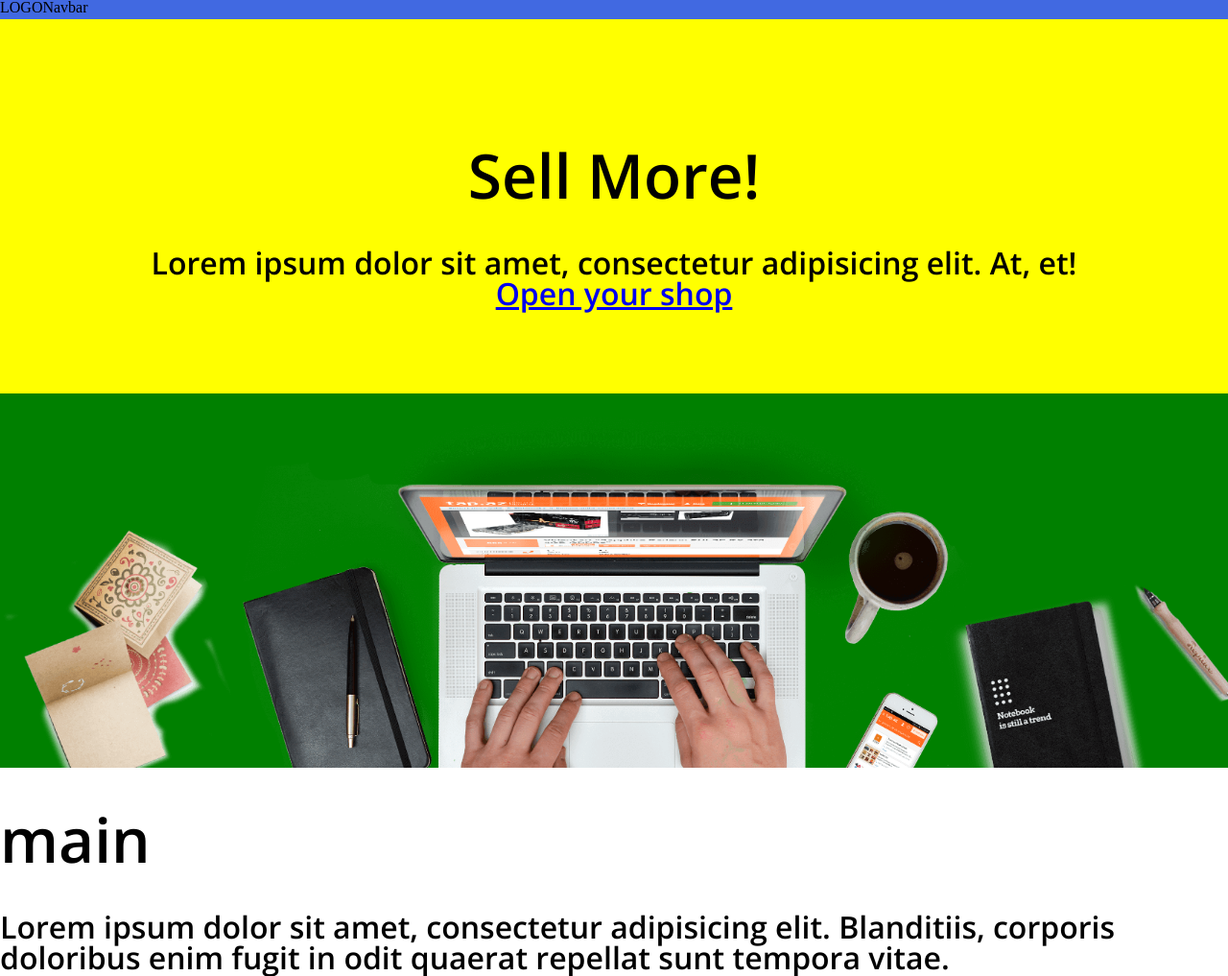
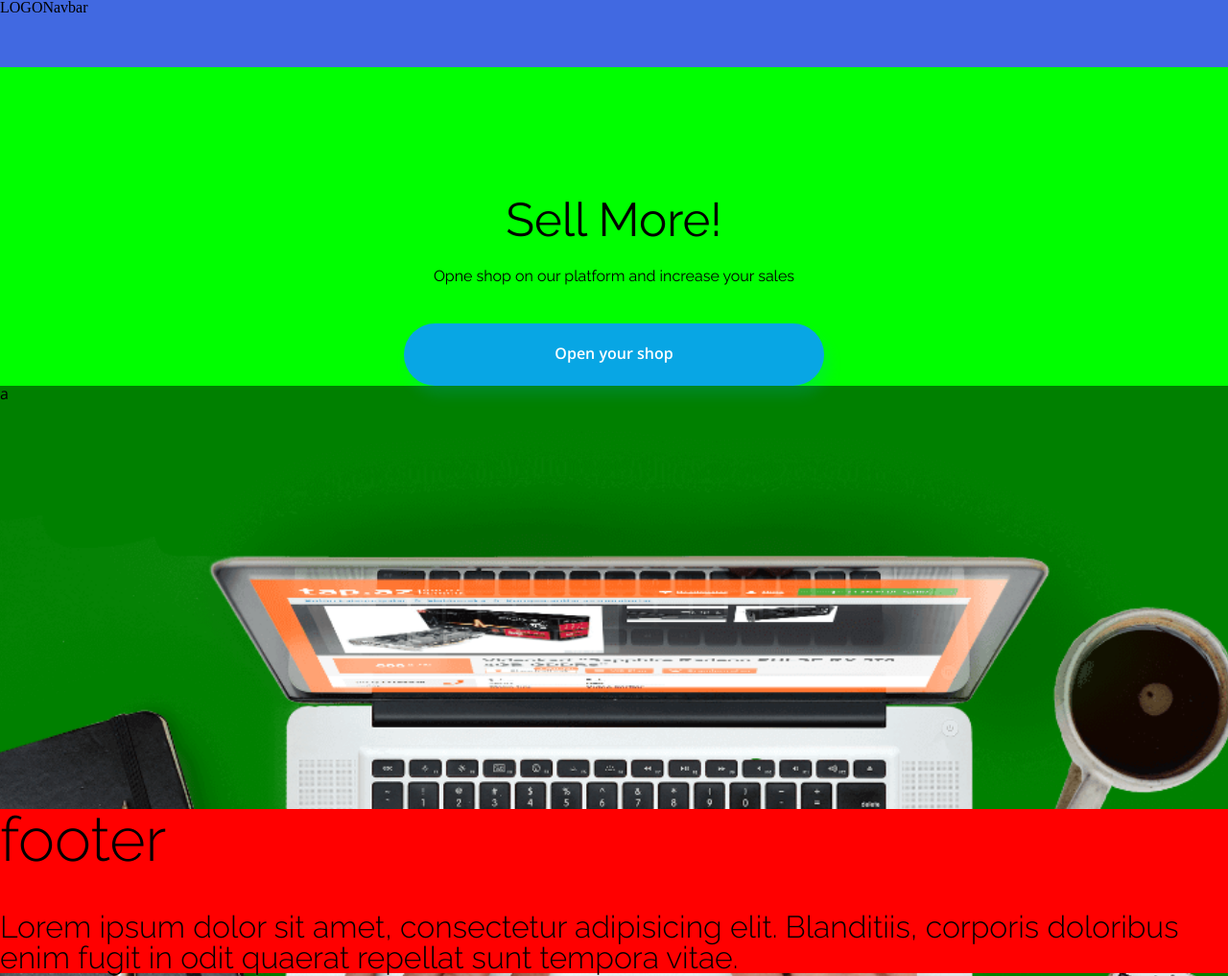
Before and after one commit to bobkoby5i/fe-css-best-shop, a plain HTML site: page index.html in a window 1280 px wide. Shown: the top 1017 px of the page at 96% size. Drawn offline with nearby package versions, Linux system fonts and the light colour scheme.

Commit message:
open_shop_bottom wylewa sie za footer ?

```diff
--- a/css/style.css
+++ b/css/style.css
@@ -7,8 +7,10 @@
 }
 
 :root {
-    --primary-color: #FF0000;
-    --secondary-color: #FFFFFF;
+    --color-primary: #08a6e4;
+    --color1: #fb3b64;
+    --color2: #08a6e4;
+    --color3: #55dfb4;
 }
 
 .clearfix:after {
@@ -26,38 +28,91 @@
 header{
     display: flex;
     background-color: royalblue;
-    height: 20px;
+    height: 70px;
 }
-.open-shop{
-    background-color: green;
+
+l {
+    font-family: 'Open Sans', sans-serif;
+    font-size: 32px;
+    font-weight: 600;
 }
+
+.open-shop-section{
+    background-color: #00ff00;
+    height: calc( 100vh - 70px );
+    font-family: 'Open Sans', sans-serif;
+    font-weight: normal;
+}
+
 
 .open-shop-top{
     display: flex;
     justify-content: center;
     flex-direction: column;
     align-items: center;
-    background-color: yellow;
-    height: calc( ( 100vh - 20px ) /2 ) ;
+    padding-top: 130px;
+    /*height: 100%;*/
+    /*background-color: yellow;*/
 }
 
-.open-shop-bottom{
-    height: calc( ( 100vh - 20px ) / 2);
+.open-shop-top h1{
+    font-size: 49px;
+    line-height: 57px;
+    margin: 0;
+    font-family: 'Raleway', sans-serif;
+}
+
+.open-shop-top p{
+    font-size: 16px;
+    line-height: 22px;
+    font-family: 'Raleway', sans-serif;
+    margin-top: 20px;
+    margin-bottom: 38px;
+}
+
+
+
+.open-shop-bottom1{
+    /*height: calc(calc( ( 100vh - 70px ) )/2);*/
+    /*height: 100%;*/
+    background-color: green;
+    background-image: url("../images/Background.png");
+    background-position: center;
+    background-size: contain;
+    background-repeat: no-repeat;
+}
+
+.open-shop-bottom {
+    height: 100%;
+    overflow: auto;
+    background-color: green;
     background-image: url("../images/Background.png");
     background-position: center;
     background-size: cover;
     background-repeat: no-repeat;
 }
 
-main {
-    font-family: 'Open Sans', sans-serif;
-    font-size: 32px;
+
+.open-shop-btn {
+    color: white;
+    display: inline-block;
+    text-decoration: none;
+    border-radius: 40px;
+    font-size: 16px;
+    line-height: 22px;
+    padding: 20px 157px 23px 157px;
+    background-color: var( --color-primary );
+    box-shadow: 5px 10px 14px #07ACE629;
     font-weight: 600;
+}
+
+.open-shop-btn:hover {
+    cursor: pointer;
 }
 
 footer {
     font-family: 'Raleway', sans-serif;
+    background-color: red;
     font-size: 32px;
     font-weight: 300;
-
 }
--- a/index.html
+++ b/index.html
@@ -23,17 +23,15 @@
   </nav>
 </header>
 <main>
-  <section class="open-shop">
+  <section class="open-shop-section">
     <div class="open-shop-top container">
       <h1>Sell More!</h1>
-      <p>Lorem ipsum dolor sit amet, consectetur adipisicing elit. At, et!</p>
-      <a href="#">Open your shop</a>
+      <p>Opne shop on our platform and increase your sales</p>
+      <a href="#" class="open-shop-btn">Open your shop</a>
     </div>
-    <div class="open-shop-bottom">
+    <div class="open-shop-bottom">a
     </div>
   </section>
-  <h1>main</h1>
-  <p>Lorem ipsum dolor sit amet, consectetur adipisicing elit. Blanditiis, corporis doloribus enim fugit in odit quaerat repellat sunt tempora vitae. </p>
 </main>
 <footer>
   <h1>footer</h1>
```
